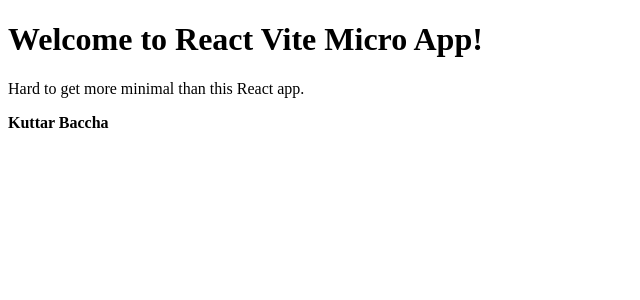
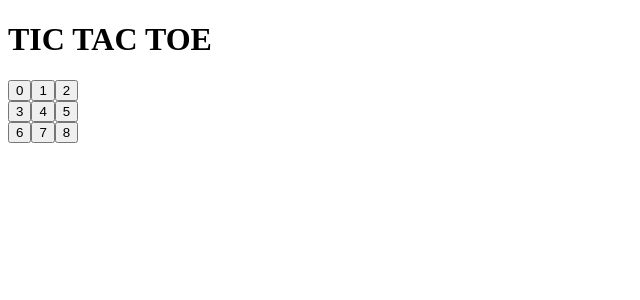
Before and after one commit to dipayanjishu/tictactoe, a React (Vite) app: page / in a window 1280 px wide. Shown: the top 300 px of the page, without its empty margins (0-640 px from the left). Built offline with nearby package versions, Linux system fonts and the light colour scheme.

Commit message:
created board and square components

```diff
--- a/src/App.jsx
+++ b/src/App.jsx
@@ -1,12 +1,12 @@
-import React from "react";
+import React from 'react';
+import Board from './components/Board';
 
 const App = () => {
   return (
-    <>
-      <h1>Welcome to React Vite Micro App!</h1>
-      <p>Hard to get more minimal than this React app.</p>
-      <b>Kuttar Baccha</b>
-    </>
+    <div>
+      <h1>TIC TAC TOE</h1>
+      <Board />
+    </div>
   );
 };
 
--- /dev/null
+++ b/src/components/Board.jsx
@@ -0,0 +1,26 @@
+import React from 'react';
+import Square from './Square';
+
+const Board = () => {
+  return (
+    <div>
+      <div>
+        <Square value={0} />
+        <Square value={1} />
+        <Square value={2} />
+      </div>
+      <div>
+        <Square value={3} />
+        <Square value={4} />
+        <Square value={5} />
+      </div>
+      <div>
+        <Square value={6} />
+        <Square value={7} />
+        <Square value={8} />
+      </div>
+    </div>
+  );
+};
+
+export default Board;
--- /dev/null
+++ b/src/components/Square.jsx
@@ -0,0 +1,7 @@
+import React from 'react';
+
+const Square = ({ value }) => {
+  return <button type="button">{value}</button>;
+};
+
+export default Square;
```
